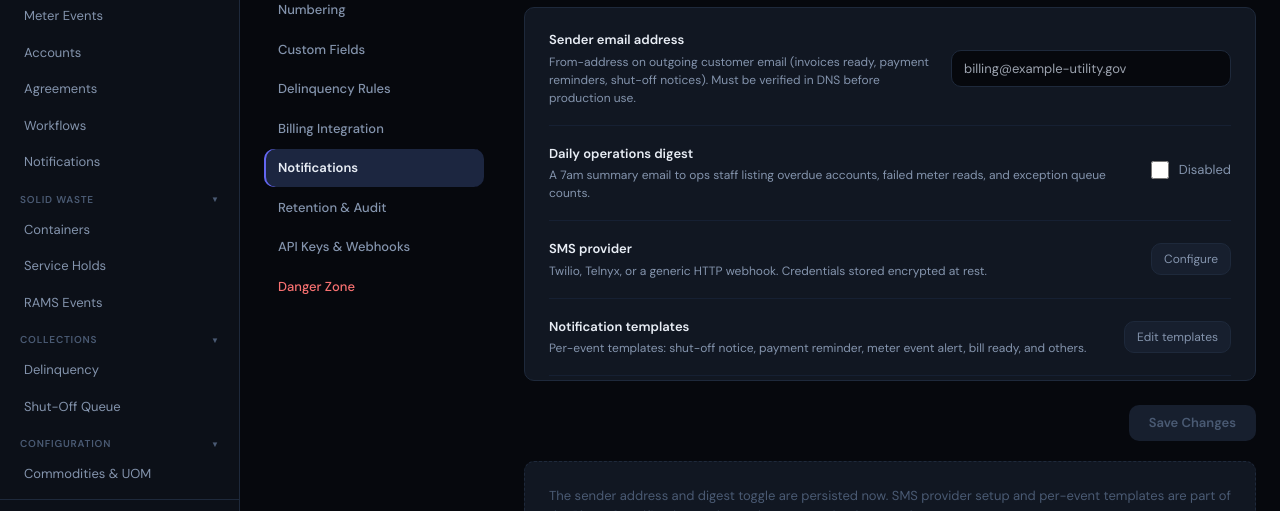
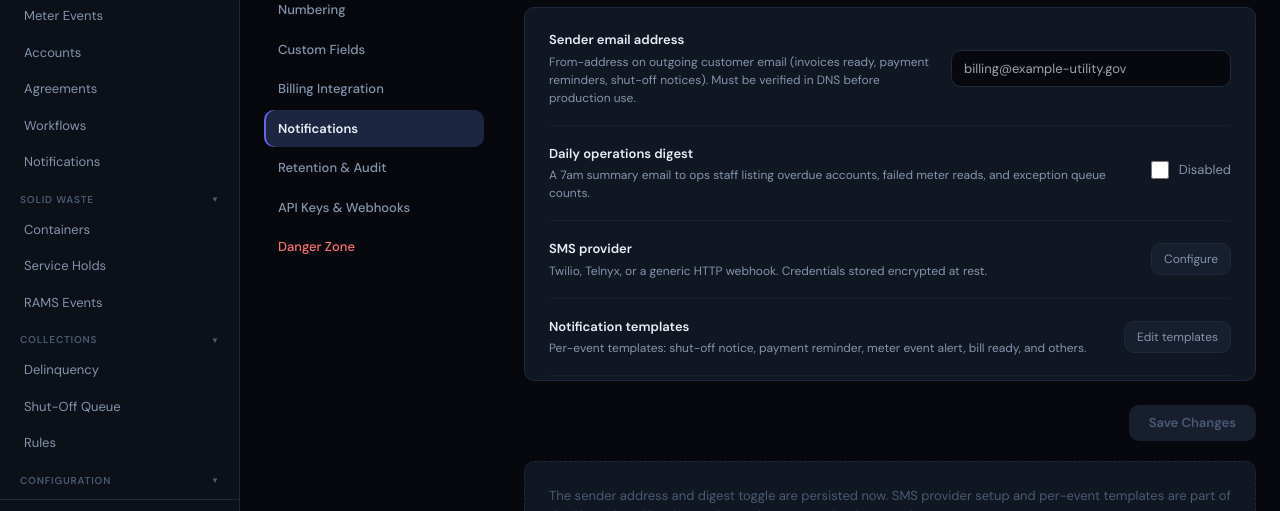
Before and after one commit to rchejarla/utility-cis, a Next.js app in the folder packages/web/: page /settings/notifications in a window 1280 px wide. Shown: the part 244-755 px from the top of the page. Built offline with nearby package versions, Linux system fonts and the light colour scheme; no server answers; what @fortawesome/pro-regular-svg-icons, @fortawesome/pro-solid-svg-icons would draw is missing.

Commit message:
fix: move Delinquency Rules into Collections sidebar section

```diff
--- a/packages/web/components/settings/settings-shell.tsx
+++ b/packages/web/components/settings/settings-shell.tsx
@@ -14,7 +14,6 @@ export const SETTINGS_SECTIONS: SettingsSectionLink[] = [
   { slug: "branding", label: "Branding" },
   { slug: "numbering", label: "Numbering" },
   { slug: "custom-fields", label: "Custom Fields" },
-  { slug: "delinquency-rules", label: "Delinquency Rules" },
   { slug: "billing", label: "Billing Integration" },
   { slug: "notifications", label: "Notifications" },
   { slug: "retention", label: "Retention & Audit" },
--- a/packages/web/components/sidebar.tsx
+++ b/packages/web/components/sidebar.tsx
@@ -73,6 +73,7 @@ const navSections: NavSection[] = [
     items: [
       { href: "/delinquency", label: "Delinquency", icon: faScaleUnbalanced, module: "delinquency" },
       { href: "/delinquency/shutoff-eligible", label: "Shut-Off Queue", icon: faPlugCircleXmark, module: "delinquency" },
+      { href: "/settings/delinquency-rules", label: "Rules", icon: faGear, module: "delinquency" },
     ],
   },
   {
```
